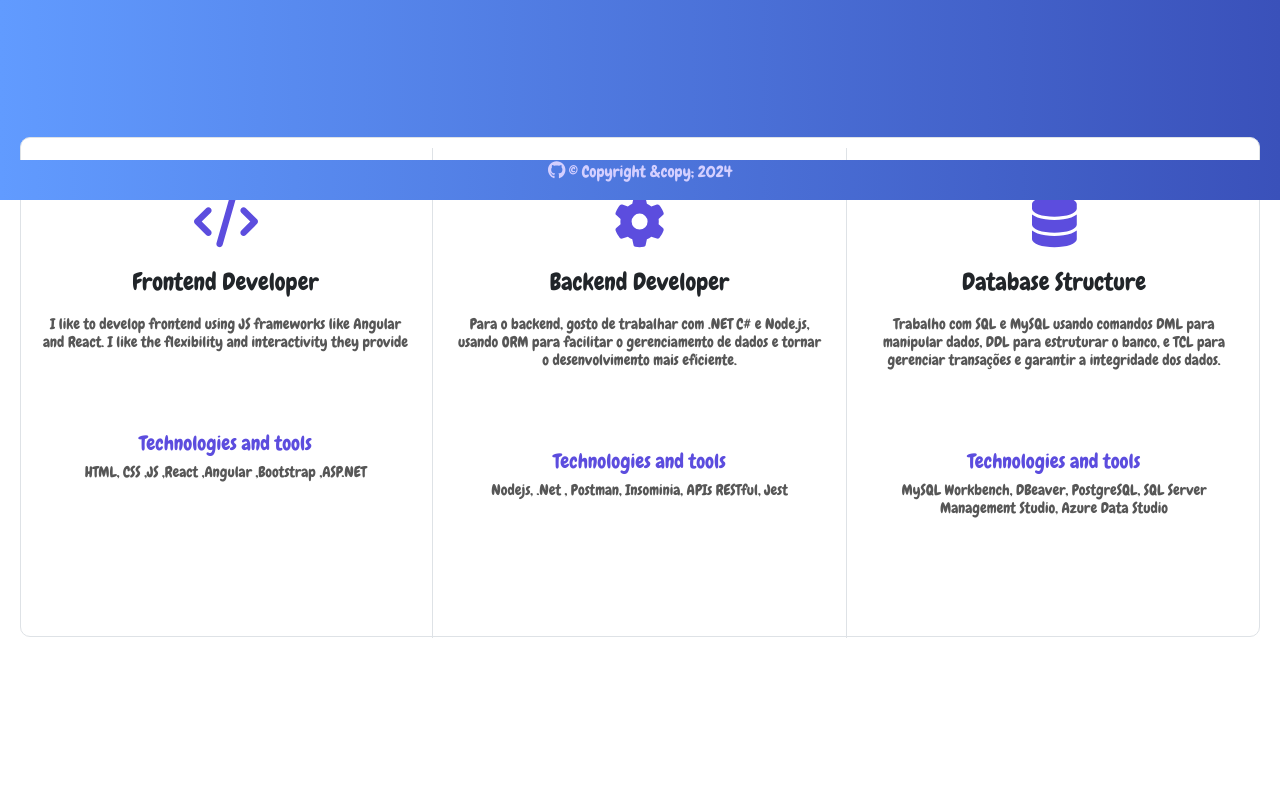
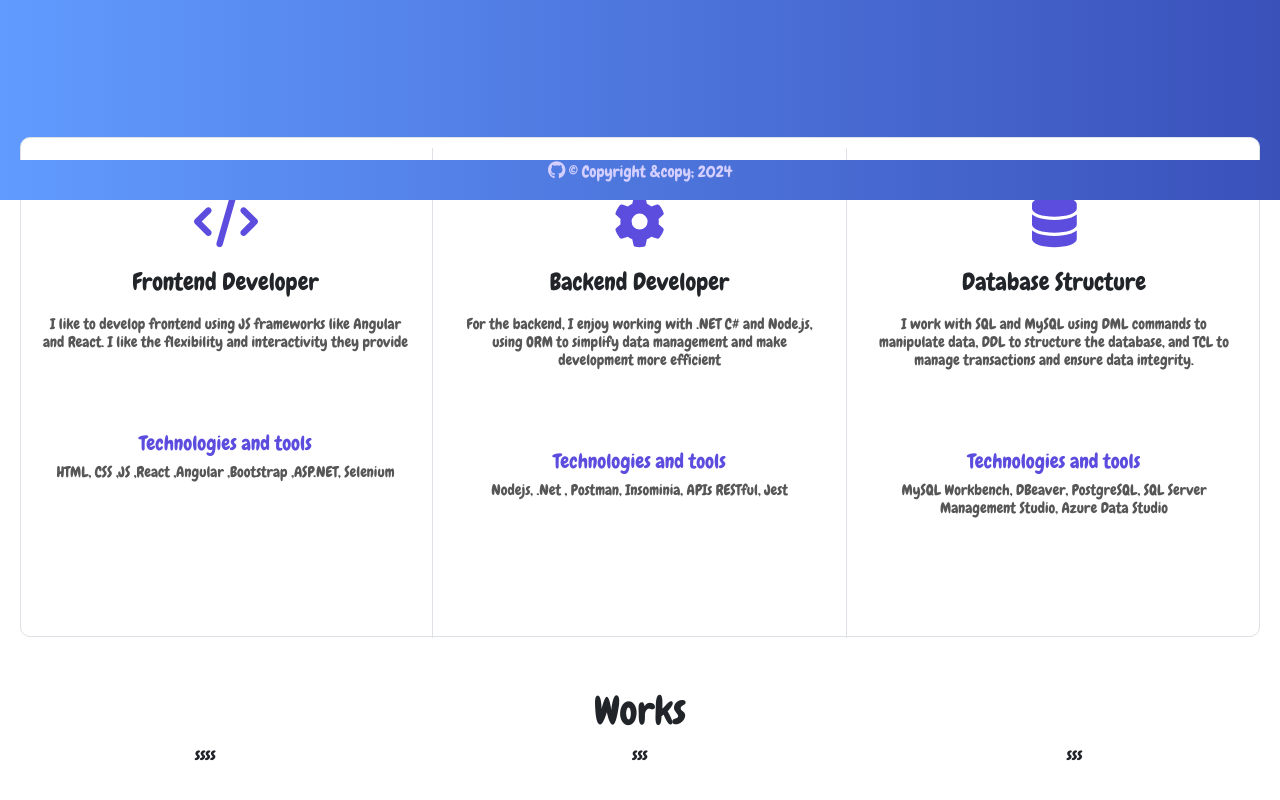
Before and after one commit to Auugust0-Carnaval/Portfolio, a React (Create React App) app: page / in a window 1280 px wide. Shown: the part 600-1400 px from the top of the page. Built offline with nearby package versions, Linux system fonts and the light colour scheme.

Commit message:
Placing new component and uploading changes

```diff
--- a/src/App.css
+++ b/src/App.css
@@ -223,7 +223,7 @@ nav .col-md-auto{
 .showProjects{
   margin-top: 200px;
   position: relative;
-  min-height: 800px;
+  min-height: 500px;
   background-color: white;
 
 }
@@ -338,3 +338,13 @@ nav .col-md-auto{
 .showProjects .col-4:hover #code {
   animation: bounce 1s ease-in-out infinite; /*chamando aniamcoa e definindo o tempo como 1s e o tipo como ease-in-out e infinite*/
 }
+
+.gridWorks{
+  background-color: white;
+  min-height: 600px;
+
+}
+
+.gridWorks .grid{
+  text-align: center;
+}
--- a/src/App.js
+++ b/src/App.js
@@ -6,6 +6,8 @@ import Projects from './pages/Projects';
 import Footer from './components/footer';
 import NavRoot from './components/navRoot';
 import ShowProject from './pages/showProject';
+
+import Works from './pages/works';
 
 const App = () => {
   const [language, setLanguage] = useState('en'); //setando valor inicial do idioma da aplicacao como ingles
@@ -20,14 +22,14 @@ const App = () => {
       about: `Hi everyone! My name is Augusto, and I'm looking for my first opportunity in the IT field, focusing on programming. I have a technical background in Systems Development and have been immersed in this field for a year and a half. I'm proficient in C#, JavaScript, Java, and C. I also have practical experience in assembling and maintaining computers, especially with AMD architecture. I've worked on personal projects that demonstrate my ability to solve complex problems and implement innovative solutions. Despite being introverted, I value teamwork and enjoy interacting with others. I thrive on collaborating, listening to different perspectives, and finding creative solutions.`,
       footer: " © Copyright &copy; 2024",
       navRoot: ['ABOUT', 'PROJECTS', 'CONTACT'],
-      showProject: ['Frontend Developer', 'Backend Developer', 'Database Structure', 'I like to develop frontend using JS frameworks like Angular and React. I like the flexibility and interactivity they provide', 'Technologies and tools'],
+      showProject: ['Frontend Developer', 'Backend Developer', 'Database Structure', 'I like to develop frontend using JS frameworks like Angular and React. I like the flexibility and interactivity they provide' , 'Technologies and tools', 'For the backend, I enjoy working with .NET C# and Node.js, using ORM to simplify data management and make development more efficient', 'I work with SQL and MySQL using DML commands to manipulate data, DDL to structure the database, and TCL to manage transactions and ensure data integrity.'],
     },
     pt: {
       header: "Olá, meu nome é Augusto",
       about: `Olá pessoal! Me chamo Augusto e estou em busca da minha primeira oportunidade na área de Tecnologia da Informação, com foco em programação. Tenho formação técnica em Desenvolvimento de Sistemas e estou imerso nesse universo há um ano e meio. Domino C#, JavaScript, Java e C. Também tenho experiência prática em montagem e manutenção de computadores, especialmente com arquitetura AMD. Tenho trabalhado em projetos pessoais que demonstram minha capacidade de resolver problemas complexos e implementar soluções inovadoras. Apesar de ser introvertido, valorizo o trabalho em equipe e gosto de interagir com outras pessoas. Sou motivado por colaboração, escuta de diferentes perspectivas e busca por soluções criativas.`,
       footer: " © Todos diretos reservados; 2024",
       navRoot : ['SOBRE', 'PROJETOS', 'CONTATO'],
-      showProject : ['Desenvolvedor Frontend', 'Desenvolvedor Backend', 'Estrutura de Banco de Dados', 'Curto de desenvolver frontend usando JS frameworks como Angular e React. Gosto da flexibilidade e interatividade que eles proporcionam.', 'Tecnologias e ferramentas'],
+      showProject : ['Desenvolvedor Frontend', 'Desenvolvedor Backend', 'Estrutura de Banco de Dados', 'Curto de desenvolver frontend usando JS frameworks como Angular e React. Gosto da flexibilidade e interatividade que eles proporcionam.', 'Tecnologias e ferramentas','Para o backend, gosto de trabalhar com .NET C# e Node.js, usando ORM para facilitar o gerenciamento de dados e tornar o desenvolvimento mais eficiente.', 'Trabalho com SQL e MySQL usando comandos DML para manipular dados, DDL para estruturar o banco, e TCL para gerenciar transações e garantir a integridade dos dados.'],
 
     },
   };
@@ -39,13 +41,14 @@ const App = () => {
         <Header text={text[language].header} changeLanguage={changeLanguage} />
         <About text={text[language].about} />
         <Projects />
-
-
       </div>
-
       <div className='container-fluid p-0'>
           <ShowProject text={text[language].showProject} changeLanguage={changeLanguage}/>
       </div>
+      <div className='worksContent'>
+        <Works />
+      </div>
+
 
 
       <Footer text={text[language].footer} />
--- a/src/pages/showProject.js
+++ b/src/pages/showProject.js
@@ -18,7 +18,7 @@ const ShowProject = ({ text, changeLanguage }) => {
               <h6>{text[3]}</h6>
               <h5 className='subTitle'>{text[4]}</h5>
               <div className='row'>
-                <h6>HTML, CSS ,JS ,React ,Angular ,Bootstrap ,ASP.NET</h6>
+                <h6>HTML, CSS ,JS ,React ,Angular ,Bootstrap ,ASP.NET, Selenium</h6>
               </div>
 
             </div>
@@ -27,8 +27,7 @@ const ShowProject = ({ text, changeLanguage }) => {
             <FontAwesomeIcon icon={faGear} className="icon" id='gearCode'/>
             <h4 className='title-skill'>{text[1]}</h4>
             <div className='content-one'>
-              <h6>
-              Para o backend, gosto de trabalhar com .NET C# e Node.js, usando ORM para facilitar o gerenciamento de dados e tornar o desenvolvimento mais eficiente.</h6>
+              <h6>{text[5]}</h6>
               <h5 className='subTitle'>{text[4]}</h5>
               <div className='row'>
                 <h6>Nodejs, .Net , Postman, Insominia, APIs RESTful, Jest</h6>
@@ -39,7 +38,7 @@ const ShowProject = ({ text, changeLanguage }) => {
             <FontAwesomeIcon icon={faDatabase} className="icon" id='database'/>
             <h4 className='title-skill'>{text[2]}</h4>
             <div className='content-one'>
-              <h6>Trabalho com SQL e MySQL usando comandos DML para manipular dados, DDL para estruturar o banco, e TCL para gerenciar transações e garantir a integridade dos dados.</h6>
+              <h6>{text[6]}</h6>
               <h5 className='subTitle'>{text[4]}</h5>
               <div className='row'>
                 <h6>MySQL Workbench, DBeaver, PostgreSQL, SQL Server Management Studio, Azure Data Studio </h6>
@@ -47,7 +46,6 @@ const ShowProject = ({ text, changeLanguage }) => {
             </div>
           </div>
         </div>
-
       </div>
 
 
--- /dev/null
+++ b/src/pages/works.js
@@ -0,0 +1,32 @@
+import React from "react";
+
+const Works = (text, changeLanguage) => {
+    return (
+        <div className="gridWorks">
+            <h1 className="text-center">Works</h1>
+
+            <div className="grid">
+                <div className="row">
+                    <div className="col-md-4">
+                        ssss
+
+                    </div>
+                    <div className="col-md-4">
+                        sss
+
+                    </div>
+                    <div className="col-md-4">
+                        sss
+
+                    </div>
+
+                </div>
+
+            </div>
+        </div>
+    );
+};
+
+
+
+export default Works;
```
